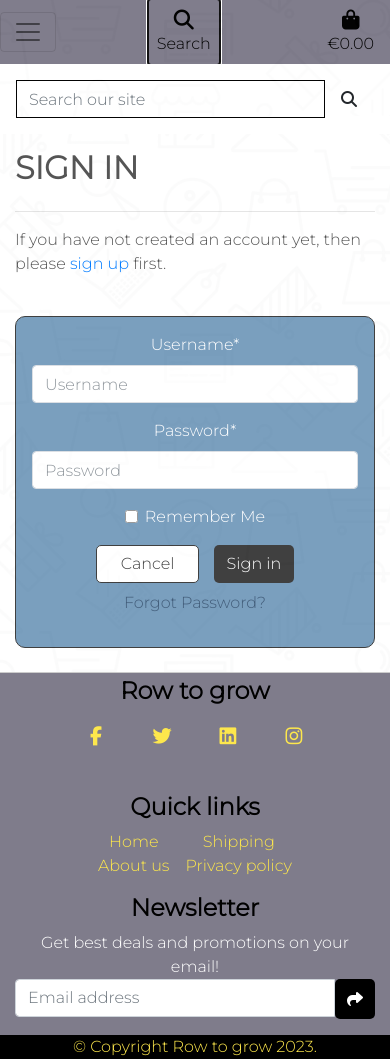
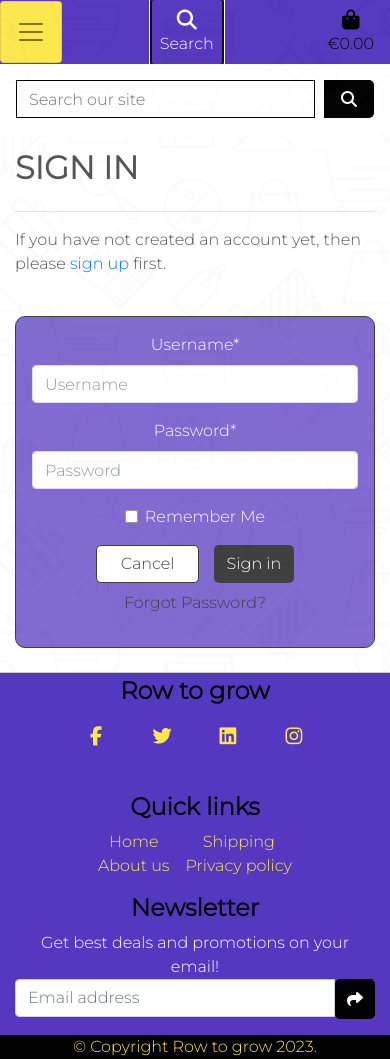
Before and after one commit to tmarkec/row_to_grow, a Django app: page /accounts/login/?next=/products/add/ in a window 390 px wide, after a click on "Search". Run offline with Django 3.2, Linux system fonts and the light colour scheme; some libraries are stand-ins or nearby versions.

Commit message:
add style to toggler menu

```diff
--- a/checkout/templates/checkout/checkout.html
+++ b/checkout/templates/checkout/checkout.html
@@ -112,13 +112,13 @@
                     </fieldset>
 
                     <div class="submit-button text-right mt-5 mb-2">
-						<a href="{% url 'view_bag' %}" class="btn btn-outline-black rounded-0">
+						<a href="{% url 'view_bag' %}" class="btn btn-outline-black">
 							<span class="icon">
 								<i class="fas fa-chevron-left"></i>
 							</span>
 							<span class="font-weight-bold">Adjust Bag</span>
 						</a>
-						<button id="submit-button" class="btn btn-black rounded-0">
+						<button id="submit-button" class="btn btn-back">
 							<span class="font-weight-bold">Complete Order</span>
 							<span class="icon">
 								<i class="fas fa-lock"></i>
--- a/products/templates/products/product_detail.html
+++ b/products/templates/products/product_detail.html
@@ -111,7 +111,7 @@
                 <div class="row mt-3">
                     {% if user.is_authenticated%}
                     <div class="col-12">
-                        <a href="{% url 'add_to_wishlist' product.id %}" class="btn test-btn p-2 text-uppercase"> Add to
+                        <a href="{% url 'add_to_wishlist' product.id %}" class="btn add-btn p-2 text-uppercase"> Add to
                             wishlist!</a>
                     </div>
                     {% else %}
@@ -182,7 +182,7 @@
                 </div>
                 <div class="row">
                     <div class="col-12">
-                        <input type="submit" value="Submit" class="btn btn-back my-3">
+                        <input type="submit" value="Submit" class="btn test-btn btn-sm my-3">
                     </div>
                 </div>
             </form>
--- a/static/css/base.css
+++ b/static/css/base.css
@@ -26,7 +26,7 @@ a:hover {
     color: #000;
 }
 .navi {
-    background-color: #7f7c8b;
+    background-color: #5638c0;
     opacity: .99;
 }
 .nav-link {
@@ -55,7 +55,7 @@ a:hover {
 
 /* boxes login etc */
 .boxes {
-    background-color: #4D7EA8;
+    background-color: #5638c0;
     opacity: .75;
     color: white;
     border: 1px solid black;
@@ -100,7 +100,8 @@ a:hover {
     margin-left: 10px;
 }
 .btn-back:hover {
-    color: #fde74c;
+    color: #000;
+    background-color: #fde74c;
 }
 .test-box {
     background: rgb(253,231,76);
@@ -120,12 +121,30 @@ a:hover {
     border-radius:5px;
 }
 .btn-cancel:hover {
-    color: #c23d00;
+    background-color: #948c8c;
+    color: #fff;
+}
+.add-btn {
+    background-color: #5638c0;
+    color: #fde74c;
+}
+.add-btn:hover {
+    background-color: transparent;
+    border: 1px solid black;
+    color: #5638c0;
+}
+.btn-outline-black {
+    border: 1px solid black;
+    border-radius: 5px;
 }
 /* lead text website */
 .lead-text {
     text-transform: uppercase;
     font-weight: 600;
+}
+.toogle {
+    padding: 15px;
+    background-color: #fde74c;
 }
 /* links website */
 .links {
@@ -256,7 +275,7 @@ a:hover {
 	z-index: -1;
 }
 .password-link {
-    color: #04284e;
+    color: #000000;
 }
 .password-link:hover {
     color: #fde74c;
@@ -375,7 +394,7 @@ a:hover {
 /* ---------------------------------Footer */
 .main-footer {
     border-top: solid 1px #ccc;
-    background-color: #7f7c8b ;
+    background-color: #5638c0;
     position: -webkit-sticky;
     position: sticky;
 
--- a/templates/base.html
+++ b/templates/base.html
@@ -116,7 +116,7 @@
         </div>
         <div class="row">
             <nav class="navbar navbar-expand-lg navbar-light w-100">
-                <button class="navbar-toggler" type="button" data-toggle="collapse" data-target="#main-nav"
+                <button class="navbar-toggler toogle" type="button" data-toggle="collapse" data-target="#main-nav"
                     aria-controls="main-nav" aria-expanded="false" aria-label="Toggle navigation">
                     <span class="navbar-toggler-icon"></span>
                 </button>
--- a/templates/includes/mobile-top-header.html
+++ b/templates/includes/mobile-top-header.html
@@ -1,5 +1,5 @@
 <li class="list-inline-item">
-            <a class="text-black nav-link d-block d-lg-none" href="#" id="mobile-search" data-toggle="dropdown"
+            <a class="text-white nav-link d-block d-lg-none" href="#" id="mobile-search" data-toggle="dropdown"
                 aria-haspopup="true" aria-expanded="false">
                 <div class="text-center">
                     <div><i class="fas fa-search fa-lg"></i></div>
@@ -12,7 +12,7 @@
                         <input class="form-control border-bottom border-0 border-black rounded-0" type="text" name="q"
                             placeholder="Search our site">
                         <div class="input-group-append">
-                            <button class="form-control form-control btn btn-black"
+                            <button class="form-control form-control btn btn-back"
                                 type="submit">
                                 <span class="icon">
                                     <i class="fas fa-search"></i>
```
